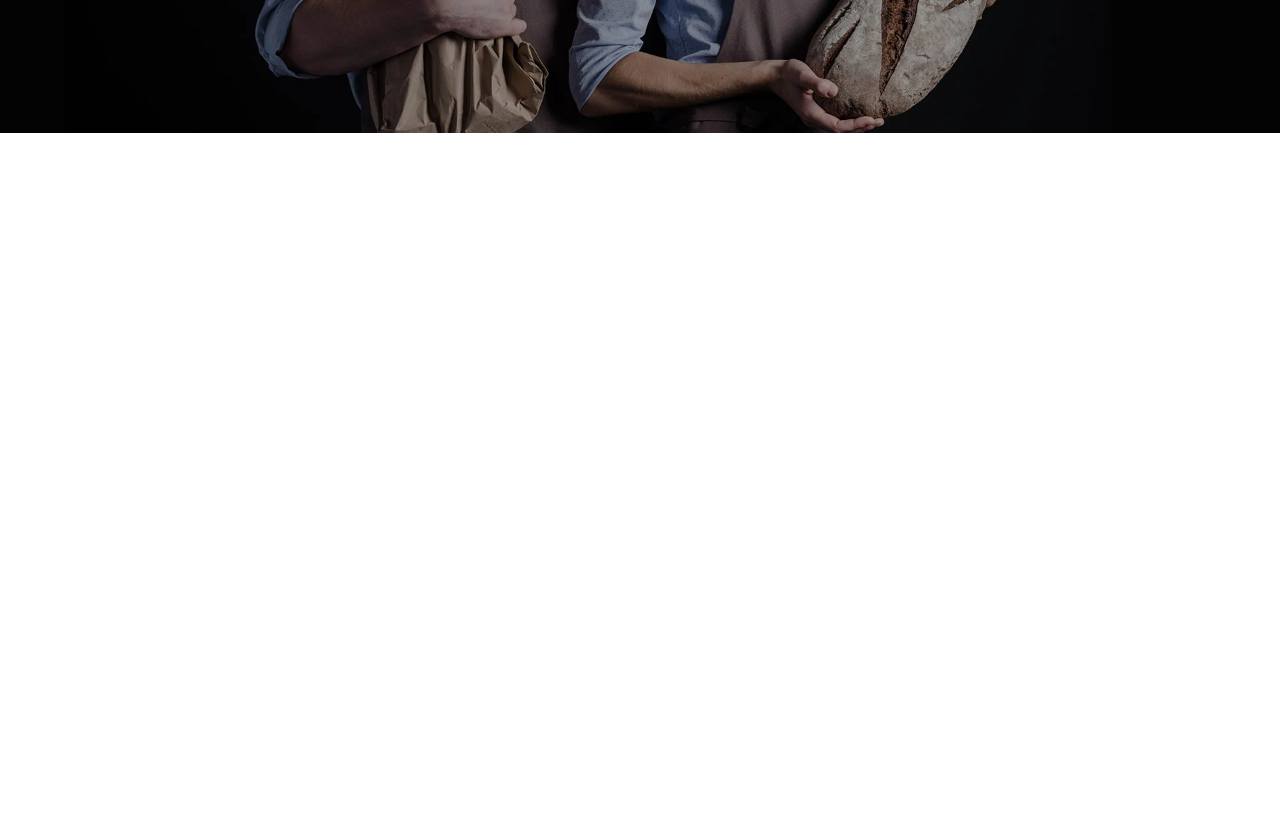
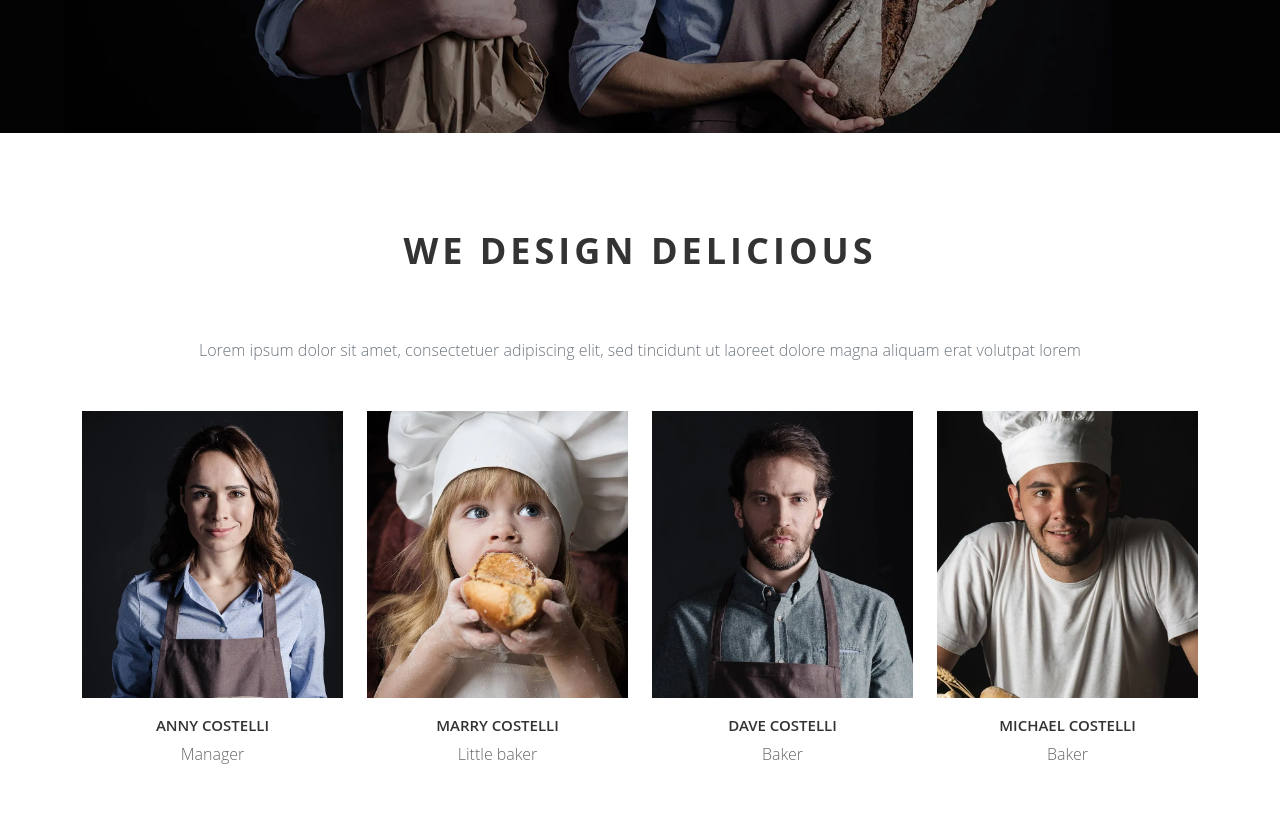
Before and after one commit to Raghad-jbaihi/Backary-project, a plain HTML site: page team.html in a window 1280 px wide. Shown: the part 1026-1860 px from the top of the page. Drawn offline with nearby package versions, Linux system fonts and the light colour scheme.

Commit message:
create employee section in our team page

```diff
--- a/assets/css/team.css
+++ b/assets/css/team.css
@@ -4,7 +4,7 @@
   --dropdown-bg: #ffffff; /* خلفية القوائم بيضاء */
   --second-color: #8da6b7;
   --p-color: #666666;
-  --heading-color: #303030;
+  --heading-color: #333333;;
   --newsletter: #bcc9d6;
   --btn2-bordercolor: #d9d9d9;
   --sansfont: "Open Sans", sans-serif;
@@ -119,3 +119,30 @@ line-height: 30px;
 }
 
 /*end of newsletter section*/
+
+/*Start of employee section*/
+.container .employees h2{
+font-family:var(--sansfont);
+font-size: 36px;
+font-weight: 300;
+line-height: 40px;
+color:var(--heading-color);
+padding: 50px;
+}
+
+.container .employees h5{
+font-family:var(--sansfont);
+font-size: 15px;
+font-weight: 600;
+line-height: 23.4px;
+color:var(--heading-color);
+}
+
+.container .employees p{
+font-family:var(--sansfont);
+font-size: 16px;
+font-weight: 300;
+line-height: 26px;
+color:var(--p-color);
+}
+/*end  of employee section*/
--- a/team.html
+++ b/team.html
@@ -68,6 +68,49 @@
           <button class="btn1 px-4 py-2">Check Out</button>
         </div>
       </div>
+
+
+      <div class="container">
+<div class="employees py-5">
+  <div class="text-center mb-5">
+    <h2 class="fw-bold mb-3 spaced">WE DESIGN DELICIOUS</h2>
+    <p class="text-secondary w-100 w-md-75 mx-auto">
+      Lorem ipsum dolor sit amet, consectetuer adipiscing elit, sed tincidunt ut laoreet dolore magna aliquam erat volutpat lorem
+    </p>
+  </div>
+  <div class="row g-4 justify-content-center text-center">
+    <!-- first image-->
+    <div class="col-12 col-sm-6 col-md-4 col-lg-3">
+      <img src="./assets/img/Our-Team/employee/employee.one.webp" alt="employee.one" class="img-fluid">
+      <h5 class="mt-3 mb-1">ANNY COSTELLI</h5>
+      <p>Manager</p>
+    </div>
+
+    <!--second image-->
+    <div class="col-12 col-sm-6 col-md-4 col-lg-3">
+      <img src="./assets/img/Our-Team/employee/employee.second.webp" alt="employee.second" class="img-fluid">
+      <h5 class="mt-3 mb-1">MARRY COSTELLI</h5>
+      <p>Little baker</p>
+    </div>
+
+    <!-- third image-->
+    <div class="col-12 col-sm-6 col-md-4 col-lg-3">
+      <img src="./assets/img/Our-Team/employee/employee.third.webp" alt="employee.third" class="img-fluid">
+      <h5 class="mt-3 mb-1">DAVE COSTELLI</h5>
+      <p>Baker</p>
+    </div>
+
+    <!--fourth image-->
+    <div class="col-12 col-sm-6 col-md-4 col-lg-3">
+      <img src="./assets/img/Our-Team/employee/employee.four.webp" alt="employee.four" class="img-fluid">
+      <h5 class="mt-3 mb-1">MICHAEL COSTELLI</h5>
+      <p>Baker</p>
+    </div>
+  </div>
+</div>
+<!-- End Team Section -->
+
+      </div>
     </main>
     <script
       src="https://cdn.jsdelivr.net/npm/bootstrap@5.3.8/dist/js/bootstrap.bundle.min.js"
```
Also changed, not shown: assets/img/Our-Team/employee/employee.four.webp (added), assets/img/Our-Team/employee/employee.one.webp (added), assets/img/Our-Team/employee/employee.second.webp (added), assets/img/Our-Team/employee/employee.third.webp (added).
